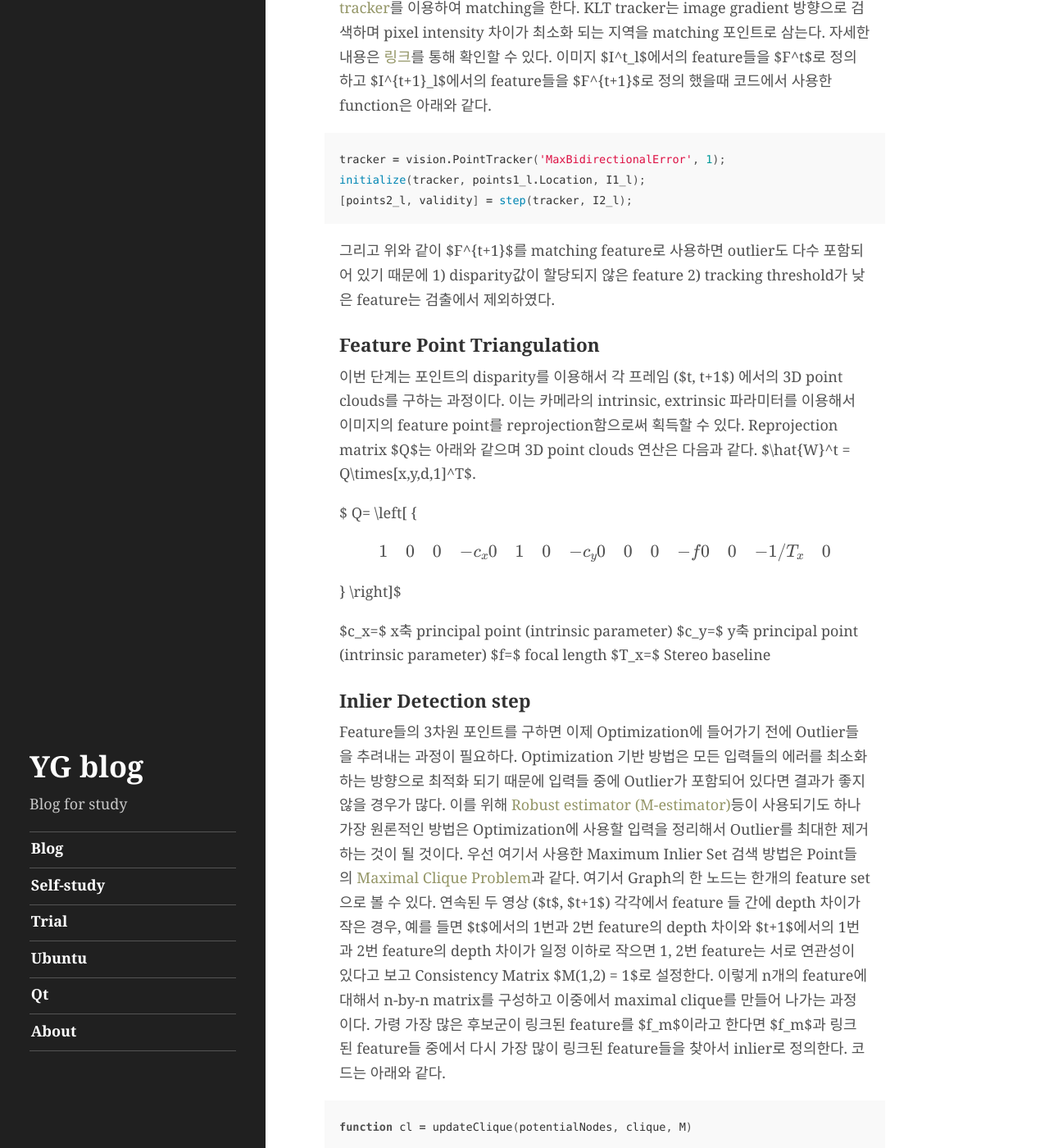
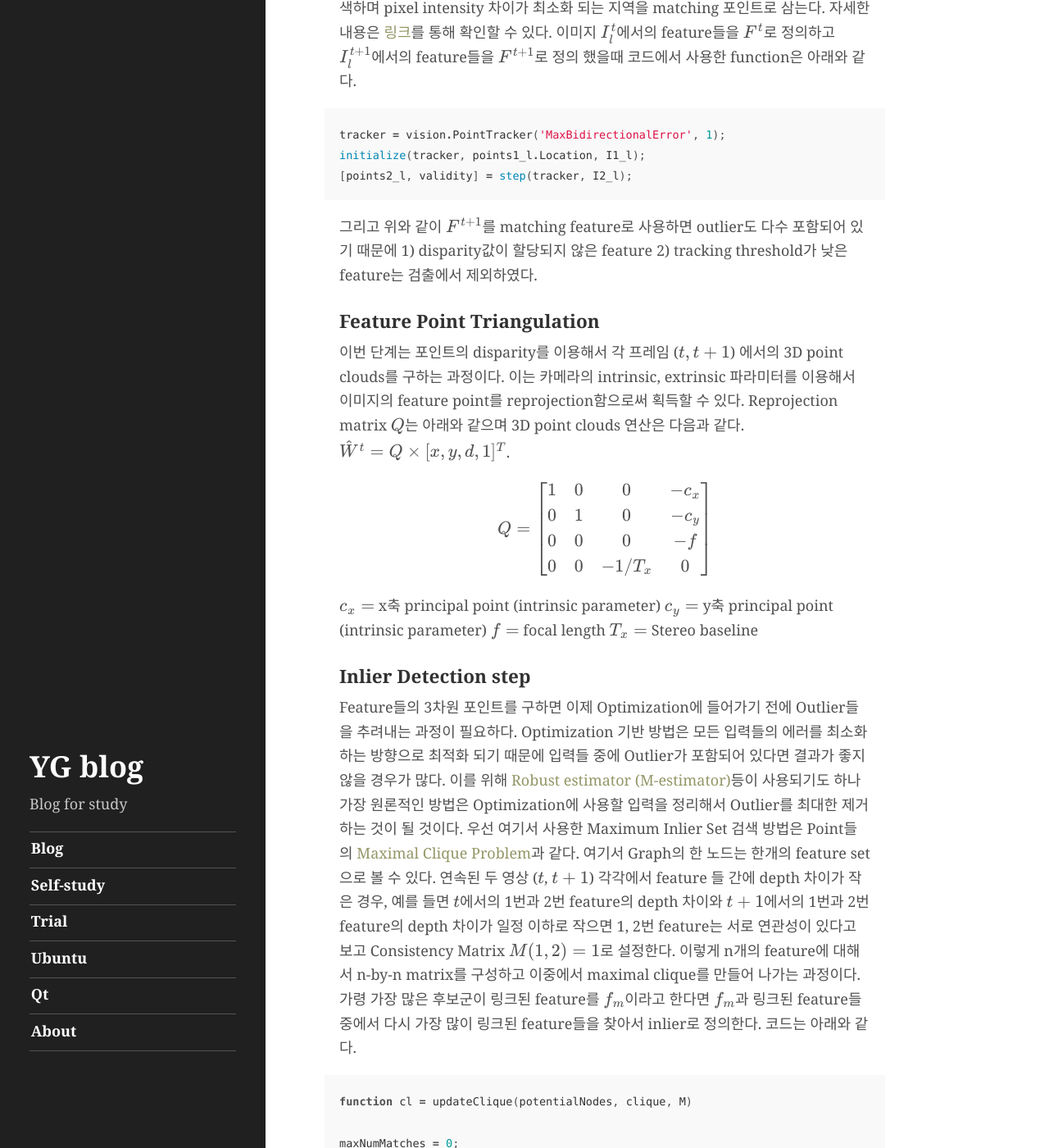
Before and after one commit to youngguncho/youngguncho.github.io, a Jekyll site: the page built from _posts/Self-study/2017-11-26-Stereo-visual-odometry.md, in a window 1280 px wide and 1400 px high, scrolled down 4553 px. Shown: the whole window at 82% size. Built offline with Jekyll 4.4.1, drawn with Linux system fonts in a browser that asks for light colours; formulas are drawn with MathJax 3; some of the changed text lies outside the part shown.

Commit message:
fix mathjax

````diff
--- a/_posts/Self-study/2017-11-26-Stereo-visual-odometry.md
+++ b/_posts/Self-study/2017-11-26-Stereo-visual-odometry.md
@@ -1,17 +1,17 @@
 ---
 layout: post
-title:  "Stereo Visual Odometry Scratch"
+title:  "Stereo Visual Odometry Scratch!"
 date:   2017-11-26 02:07:58 +0900
 tags: [Self-study]
 description: >
   Stereo Visual Odometry
 ---
 
-이번 글은 Visual odometry에 대한 대략적인 설명은 담고있다. SLAM을 접하면 가장 기본적으로 보게 되는 용어중 하나가 'Odometry'인데 이 글을 통해 기본적인 Visual Odometry에 대한 개념을 이해할 수 있기를 기대한다. 글은 기본적으로 [Avi Shingh의 영문포스트](https://avisingh599.github.io/vision/visual-odometry-full/)를 번역+수정하여 작성하였다. Visaul Odometry 샘플 알고리즘은 Avi Shingh과 같이 [Real-Time Stereo Visual Odometry for Autonomous Ground Vehicles(Howard2008)](https://www-robotics.jpl.nasa.gov/publications/Andrew_Howard/howard_iros08_visodom.pdf)을 기반으로 하였다. [코드](https://github.com/youngguncho/vo-howard08)는 원문 포스트의 깃허브를 Folk해서 부분적으로 수정하였다.
+이번 글은 Visual odometry에 대한 대략적인 설명은 담고있다. SLAM을 접하면 가장 기본적으로 보게 되는 용어중 하나가 'Odometry'인데 이 글을 통해 기본적인 Visual Odometry에 대한 개념을 이해할 수 있기를 기대한다. 글은 기본적으로 [Avi Shingh의 영문포스트](https://avisingh599.github.io/vision/visual-odometry-full/)를 번역+수정하여 작성하였다. Visaul Odometry 샘플 알고리즘은 Avi Shingh과 같이 [Real-Time Stereo Visual Odometry for Autonomous Ground Vehicles(Howard2008)](https://www-robotics.jpl.nasa.gov/publications/Andrew_Howard/howard_iros08_visodom.pdf)을 기반으로 하였다. 코드는 원문 포스트의 깃허브를 Folk해서 부분적으로 수정하였다[]
 
 
  ## What is Odometry?
-Odometry 또는 오도메트리라고 불리는 용어는 무엇을 표현할까? 자동차 계기판을 보면 차량이 간 거리를 표현하는 '주행거리' 표시가 있는데 이를 영어로 [Odometer](https://en.wikipedia.org/wiki/Odometer)라고 표현한다. 예상컨데 차량의 바퀴 회전수를 체크해서 (엔코더와 같이) 차량의 진행 거리를 측정하여 나타낼 것이다. Robotics에서의 Odometry를 좀 더 일반적인 표현을 사용하는데 단순한 이동거리가 아니라 로봇이 움직인 전체 경로를 표현하기도 한다. 이러한 경로를 구할 때 사용한 센서에 따라서 Wheel Odometry (엔코더), Visual Odometry (카메라), Visual Inertial Odometry (카메라 + IMU) 등으로 표현한다. Odometry에서 나타내는 경로는 로봇의 Pose들로 구성되어 있고 일반적으로 시간 $t$일때의 포즈는 $X^t = [x^t, y^t, z^t, \phi^t, \theta^t, \psi^t]$로 나타낸다. 여기서 $[\phi^t, \theta^t, \psi^t]$는 [Euler angles](http://mathworld.wolfram.com/EulerAngles.html)을 표현하며 $[x^t, y^t, z^t]$는  [Cartesian coordinate](https://en.wikipedia.org/wiki/Cartesian_coordinate_system)에서 나타낸다. 결국 Visual Odometry라 함은 카메라 (이미지)를 이용해서 구한 카메라의 포즈 또는 로봇의 포즈를 의미한다.
+Odometry 또는 오도메트리라고 불리는 용어는 무엇을 표현할까? 자동차 계기판을 보면 차량이 간 거리를 표현하는 '주행거리' 표시가 있는데 이를 영어로 [Odometer](https://en.wikipedia.org/wiki/Odometer)라고 표현한다. 예상컨데 차량의 바퀴 회전수를 체크해서 (엔코더와 같이) 차량의 진행 거리를 측정하여 나타낼 것이다. Robotics에서의 Odometry를 좀 더 일반적인 표현을 사용하는데 단순한 이동거리가 아니라 로봇이 움직인 전체 경로를 표현하기도 한다. 이러한 경로를 구할 때 사용한 센서에 따라서 Wheel Odometry (엔코더), Visual Odometry (카메라), Visual Inertial Odometry (카메라 + IMU) 등으로 표현한다. Odometry에서 나타내는 경로는 로봇의 Pose들로 구성되어 있고 일반적으로 시간 $$t$$일때의 포즈는 $$X^t = [x^t, y^t, z^t, \phi^t, \theta^t, \psi^t]$$로 나타낸다. 여기서 $$[\phi^t, \theta^t, \psi^t]$$는 [Euler angles](http://mathworld.wolfram.com/EulerAngles.html)을 표현하며 $$[x^t, y^t, z^t]$$는  [Cartesian coordinate](https://en.wikipedia.org/wiki/Cartesian_coordinate_system)에서 나타낸다. 결국 Visual Odometry라 함은 카메라 (이미지)를 이용해서 구한 카메라의 포즈 또는 로봇의 포즈를 의미한다.
 
 ## Stereo? Monocular?
 Visual Odometry라는 키워드로 검색해보면 주로 접할 수 있는 용어가 Monocular 또는 Stereo Visual Odometry이다. 두 방법의 차이는 용어에서 확인할 수 있듯이 한 대의 카메라를 사용해서 포즈를 구하면 Monocular Visual Odometry, 그리고 두 대의 카메라를 사용해서 포즈를 구하면 Stereo Visual Odometry이다.
@@ -22,22 +22,22 @@ Visual Odometry라는 키워드로 검색해보면 주로 접할 수 있는 용
 
 ### Formulation of the Problem
 #### Input
-알고리즘의 입력은 Stereo 카메라에서 오는 image pair (left and right)의 stream이 사용된다. 간단하게 표현하게 위해서 시간 (프레임) $t$와 $t+1$일때의 스테레오 카메라의 왼쪽, 오른쪽 이미지를 수식을 표현하면 $I^t_l, I^t_r, I^{t+1}_l, I^{t+1}_r$이다. 여기서 위첨자는 시간, 아래첨자는 left, right를 의미한다. 그리고 스테레오 카메라는 캘리브레이션 (Calibration)이 되어있다고 전제한다. 알고리즘에서 사용되는 사전정보 (Prior)는 캘리브레이션 결과인 두 카메라의 [Intrinsic과 extrinsinc parameter](https://kr.mathworks.com/help/vision/stereo-camera-calibration.html)이다.
+알고리즘의 입력은 Stereo 카메라에서 오는 image pair (left and right)의 stream이 사용된다. 간단하게 표현하게 위해서 시간 (프레임) $$t$$와 $$t+1$$일때의 스테레오 카메라의 왼쪽, 오른쪽 이미지를 수식을 표현하면 $$I^t_l, I^t_r, I^{t+1}_l, I^{t+1}_r$$이다. 여기서 위첨자는 시간, 아래첨자는 left, right를 의미한다. 그리고 스테레오 카메라는 캘리브레이션 (Calibration)이 되어있다고 전제한다. 알고리즘에서 사용되는 사전정보 (Prior)는 캘리브레이션 결과인 두 카메라의 [Intrinsic과 extrinsinc parameter](https://kr.mathworks.com/help/vision/stereo-camera-calibration.html)이다.
 
 #### Output
-알고리즘의 출력은 연속된 stereo image pair 간의 상대적인 포즈 정보이며 rotation matrix $R$와 translation vector $t$로 구성되어 있다.
+알고리즘의 출력은 연속된 stereo image pair 간의 상대적인 포즈 정보이며 rotation matrix $$R$$와 translation vector $$t$$로 구성되어 있다.
 
 ### The algorithm
 다양한 Stereo Odometry 알고리즘이 존재하지만 본 포스팅에서 참고할 논문은 2008년 IROS에 발표되었던 [Real-Time Stereo Visual Odometry for Autonomous Ground Vehicles(Howard2008)](https://www-robotics.jpl.nasa.gov/publications/Andrew_Howard/howard_iros08_visodom.pdf)이다. 샘플 데이터로는 Open dataset인 [KITTI benchmark dataset](http://www.cvlibs.net/datasets/kitti/eval_odometry.php)을 사용한다.
 
 Outline:
-    1. 카메라로 부터 연속된 스테레오 영상 획득 $I^t_l, I^t_r, I^{t+1}_l, I^{t+1}_r$
+    1. 카메라로 부터 연속된 스테레오 영상 획득 $$I^t_l, I^t_r, I^{t+1}_l, I^{t+1}_r$$
     2. 스테레오 영상 전처리: Undistortion & Rectification
-    3. Disparity map 계산: $D^t \gets I^t_l, I^t_r$, $D^{t+1} \gets I^{t+1}_l, I^{t+1}_r$
-    4. FAST 알고리즘으로 두 왼쪽 이미지 ($I^t_l, I^{t+1}_l$)에서 feature 검출 및 매칭
-    5. 순서 3에서 구한 Disparity map을 이용해서 순서 4에서 구한 feature들의 3D position 계산, $I^t_l, I^{t+1}_l$에서의 Point Clouds $W^t_l, W^{t+1}_l$ 획득
+    3. Disparity map 계산: $$D^t \gets I^t_l, I^t_r$$, $$D^{t+1} \gets I^{t+1}_l, I^{t+1}_r$$
+    4. FAST 알고리즘으로 두 왼쪽 이미지 ($$I^t_l, I^{t+1}_l$$)에서 feature 검출 및 매칭
+    5. 순서 3에서 구한 Disparity map을 이용해서 순서 4에서 구한 feature들의 3D position 계산, $$I^t_l, I^{t+1}_l$$에서의 Point Clouds $$W^t_l, W^{t+1}_l$$ 획득
     6. 전체 feature points들 중에서 모션 검출에 사용하기 적합한 포인트들 추리기 (Inliers)
-    7. 순서 6에서 구한 Inliers을 이용해서 Optimization, Frame $t$에서 왼쪽 카메라에 대한 Frame $t+1$의 왼쪽 카메라의 상대적인 위치를 구할 수 있다.
+    7. 순서 6에서 구한 Inliers을 이용해서 Optimization, Frame $$t$$에서 왼쪽 카메라에 대한 Frame $$t+1$$의 왼쪽 카메라의 상대적인 위치를 구할 수 있다.
 
 ### Stereo Image Preprocessing
 먼저 메일 알고리즘에 들어가기 전에 스테레오 영상을 전처리 하는 과정이 필요하다.
@@ -47,7 +47,7 @@ Outline:
 <img align="middle" src="/image/posts/Self-study/2017-11-26-Stereo-visual-odometry/epi.jpg" width="80%">
 
 ### Disparity Map computation
-스테레오 카메라에서 image pair를 획득하면 disparity map을 구할 수 있다. (카메라가 보고있는) 3차원 환경에서 어떤 점이 왼쪽 카메라에서 $(x,y)$ 위치에 있었다면 오른쪽 카메라에서 동일한 점은 $(x+d, y)$에 위치하게 된다. 여기서 $d$는 disparity를 의미하며, 반대로 두 카메라에서 disparity를 구하는 방법은 $d = x_l-x_r$이다.
+스테레오 카메라에서 image pair를 획득하면 disparity map을 구할 수 있다. (카메라가 보고있는) 3차원 환경에서 어떤 점이 왼쪽 카메라에서 $$(x,y)$$ 위치에 있었다면 오른쪽 카메라에서 동일한 점은 $$(x+d, y)$$에 위치하게 된다. 여기서 $$d$$는 disparity를 의미하며, 반대로 두 카메라에서 disparity를 구하는 방법은 $$d = x_l-x_r$$이다.
 
 Disparity map을 구할 때 사용하는 알고리즘은 Block 기반, Feature 기반 등 여러 방법이 있는데 본 포스팅에서는 (매틀랩에 내장되었는) 가장 기본적인 방법인 Block-Matching 알고리즘을 사용한다. 왼쪽 이미지에서 15x15 크기의 블록을 만들고 sliding-window 방법으로 오른쪽 이미지에서 해당 블록과 가장 유사한 부분을 찾아서 disparity를 구하는 방법이다. 수평축으로 검색을 하며 Sum-of-Absolute Differences (SAD)가 최소화하는 위치를 찾는다. 매틀랩에서는 이의 상위 버전인  [Semi-Global Block Matching algorithm](http://zone.ni.com/reference/en-XX/help/372916M-01/nivisionconceptsdita/guid-53310181-e4af-4093-bba1-f80b8c5da2f4/)이 구현되어 있으며 아래와 같이 사용한다.
 
@@ -84,7 +84,7 @@ points = cornerPoints(final_points);
 ```
 
 ### Feature Matching
-Feature를 추출하고 나면 다음단계로는 Feature description과 matching 단계이다. 일반적으로는 Mathcing을 위해서 feature descriptor를 정의하고 NNDR (Nearest Neighbor Distance Ratio)등을 이용해서 matching을 하는데 본 포스팅에서는 [KLT tracker](https://cecas.clemson.edu/~stb/klt/)를 이용하여 matching을 한다. KLT tracker는 image gradient 방향으로 검색하며 pixel intensity 차이가 최소화 되는 지역을 matching 포인트로 삼는다. 자세한 내용은 [링크](https://cecas.clemson.edu/~stb/klt/)를 통해 확인할 수 있다. 이미지 $I^t_l$에서의 feature들을 $F^t$로 정의하고 $I^{t+1}_l$에서의 feature들을 $F^{t+1}$로 정의 했을때 코드에서 사용한 function은 아래와 같다.
+Feature를 추출하고 나면 다음단계로는 Feature description과 matching 단계이다. 일반적으로는 Mathcing을 위해서 feature descriptor를 정의하고 NNDR (Nearest Neighbor Distance Ratio)등을 이용해서 matching을 하는데 본 포스팅에서는 [KLT tracker](https://cecas.clemson.edu/~stb/klt/)를 이용하여 matching을 한다. KLT tracker는 image gradient 방향으로 검색하며 pixel intensity 차이가 최소화 되는 지역을 matching 포인트로 삼는다. 자세한 내용은 [링크](https://cecas.clemson.edu/~stb/klt/)를 통해 확인할 수 있다. 이미지 $$I^t_l$$에서의 feature들을 $$F^t$$로 정의하고 $$I^{t+1}_l$$에서의 feature들을 $$F^{t+1}$$로 정의 했을때 코드에서 사용한 function은 아래와 같다.
 
 ```matlab
 tracker = vision.PointTracker('MaxBidirectionalError', 1);
@@ -92,29 +92,29 @@ initialize(tracker, points1_l.Location, I1_l);
 [points2_l, validity] = step(tracker, I2_l);
 ```
 
-그리고 위와 같이 $F^{t+1}$를 matching feature로 사용하면 outlier도 다수 포함되어 있기 때문에 1) disparity값이 할당되지 않은 feature 2) tracking threshold가 낮은 feature는 검출에서 제외하였다.
+그리고 위와 같이 $$F^{t+1}$$를 matching feature로 사용하면 outlier도 다수 포함되어 있기 때문에 1) disparity값이 할당되지 않은 feature 2) tracking threshold가 낮은 feature는 검출에서 제외하였다.
 
 
 ### Feature Point Triangulation
-이번 단계는 포인트의 disparity를 이용해서 각 프레임 ($t, t+1$) 에서의 3D point clouds를 구하는 과정이다. 이는 카메라의 intrinsic, extrinsic 파라미터를 이용해서 이미지의 feature point를 reprojection함으로써 획득할 수 있다. Reprojection matrix $Q$는 아래와 같으며 3D point clouds 연산은 다음과 같다. $\hat{W}^t = Q\times[x,y,d,1]^T$.
+이번 단계는 포인트의 disparity를 이용해서 각 프레임 ($$t, t+1$$) 에서의 3D point clouds를 구하는 과정이다. 이는 카메라의 intrinsic, extrinsic 파라미터를 이용해서 이미지의 feature point를 reprojection함으로써 획득할 수 있다. Reprojection matrix $$Q$$는 아래와 같으며 3D point clouds 연산은 다음과 같다. $$\hat{W}^t = Q\times[x,y,d,1]^T$$.
 
-$ Q=
+$$ Q=
   \left[ {\begin{array}{cccc}
    1 & 0 & 0 & -c_{x} \\
    0 & 1 & 0 & -c_{y} \\
    0 & 0 & 0 & -f \\
    0 & 0 & -1/T_{x} & 0
-  \end{array} } \right]$
+  \end{array} } \right]$$
 
-  $c_x=$ x축 principal point (intrinsic parameter)
-  $c_y=$ y축 principal point (intrinsic parameter)
-  $f=$ focal length
-  $T_x=$ Stereo baseline
+  $$c_x=$$ x축 principal point (intrinsic parameter)
+  $$c_y=$$ y축 principal point (intrinsic parameter)
+  $$f=$$ focal length
+  $$T_x=$$ Stereo baseline
 
 ### Inlier Detection step
 Feature들의 3차원 포인트를 구하면 이제 Optimization에 들어가기 전에 Outlier들을 추려내는 과정이 필요하다. Optimization 기반 방법은 모든 입력들의 에러를 최소화 하는 방향으로 최적화 되기 때문에 입력들 중에 Outlier가 포함되어 있다면 결과가 좋지 않을 경우가 많다. 이를 위해 [Robust estimator (M-estimator)](https://en.wikipedia.org/wiki/M-estimator)등이 사용되기도 하나 가장 원론적인 방법은 Optimization에 사용할 입력을 정리해서 Outlier를 최대한 제거하는 것이 될 것이다.
-우선 여기서 사용한 Maximum Inlier Set 검색 방법은 Point들의 [Maximal Clique Problem](https://en.wikipedia.org/wiki/Clique_problem)과 같다. 여기서 Graph의 한 노드는 한개의 feature set으로 볼 수 있다. 연속된 두 영상 ($t$, $t+1$) 각각에서 feature 들 간에 depth 차이가 작은 경우, 예를 들면 $t$에서의 1번과 2번 feature의 depth 차이와 $t+1$에서의 1번과 2번 feature의 depth 차이가 일정 이하로 작으면 1, 2번 feature는 서로 연관성이 있다고 보고 Consistency Matrix $M(1,2) = 1$로 설정한다. 이렇게 n개의 feature에 대해서 n-by-n matrix를 구성하고 이중에서 maximal clique를 만들어 나가는 과정이다.
-가령 가장 많은 후보군이 링크된 feature를 $f_m$이라고 한다면 $f_m$과 링크된 feature들 중에서 다시 가장 많이 링크된 feature들을 찾아서 inlier로 정의한다. 코드는 아래와 같다.
+우선 여기서 사용한 Maximum Inlier Set 검색 방법은 Point들의 [Maximal Clique Problem](https://en.wikipedia.org/wiki/Clique_problem)과 같다. 여기서 Graph의 한 노드는 한개의 feature set으로 볼 수 있다. 연속된 두 영상 ($$t$$, $$t+1$$) 각각에서 feature 들 간에 depth 차이가 작은 경우, 예를 들면 $$t$$에서의 1번과 2번 feature의 depth 차이와 $$t+1$$에서의 1번과 2번 feature의 depth 차이가 일정 이하로 작으면 1, 2번 feature는 서로 연관성이 있다고 보고 Consistency Matrix $$M(1,2) = 1$$로 설정한다. 이렇게 n개의 feature에 대해서 n-by-n matrix를 구성하고 이중에서 maximal clique를 만들어 나가는 과정이다.
+가령 가장 많은 후보군이 링크된 feature를 $$f_m$$이라고 한다면 $$f_m$$과 링크된 feature들 중에서 다시 가장 많이 링크된 feature들을 찾아서 inlier로 정의한다. 코드는 아래와 같다.
 
 ```matlab
 function cl = updateClique(potentialNodes, clique, M)
@@ -158,15 +158,15 @@ end
 
 ```
 
-### Pose Computation ($R$ and $t$)
-이제 inlier pointset 까지 구했으면 마지막 과정은 inlier set을 이용해서 두 카메라간의 포즈를 구하는 과정이다. 보통 $t$ frame 기준으로 $t+1$ frame pose를 구한다. 여기서 사용한 방법은 Levenberg-Marquardt non-linear least squares를 사용하였으며 식은 다음과 같다.
+### Pose Computation ($$R$$ and $$t$$)
+이제 inlier pointset 까지 구했으면 마지막 과정은 inlier set을 이용해서 두 카메라간의 포즈를 구하는 과정이다. 보통 $$t$$ frame 기준으로 $$t+1$$ frame pose를 구한다. 여기서 사용한 방법은 Levenberg-Marquardt non-linear least squares를 사용하였으며 식은 다음과 같다.
 
-$\epsilon = \sum_{\mathcal{F}^{t}, \mathcal{F}^{t+1}} (\mathbf{j_{t}} - \mathbf{P}\mathbf{T}\mathbf{w_{t+1}})^{2} + (\mathbf{j_{t+1}} - \mathbf{P}\mathbf{T^{-1}}\mathbf{w_{t}})^{2}$
+$$\epsilon = \sum_{\mathcal{F}^{t}, \mathcal{F}^{t+1}} (\mathbf{j_{t}} - \mathbf{P}\mathbf{T}\mathbf{w_{t+1}})^{2} + (\mathbf{j_{t+1}} - \mathbf{P}\mathbf{T^{-1}}\mathbf{w_{t}})^{2}$$
 
-$j^t, j^{t+1}$: Inlier set의 2D pixel 위치
-$w^t, w^{t+1}$: 3D homogeneous coordinate
-$P$: projection matrix (3D to pixel)
-$T$: transfomation matrix  $[R|t]$
+$$j^t, j^{t+1}$$: Inlier set의 2D pixel 위치
+$$w^t, w^{t+1}$$: 3D homogeneous coordinate
+$$P$$: projection matrix (3D to pixel)
+$$T$$: transfomation matrix  $$[R|t]$$
 
 ```matlab
 function F = minimize(PAR, F1, F2, W1, W2, P1)
@@ -209,4 +209,4 @@ F = [reproj1; reproj2];
 ### Validation of results
 위 알고리즘을 실제로 적용할 때는 두 가지 추가적인 validation을 적용해서 최종 포즈를 사용할 수 있는지 확인한다.
 1. 각 Clique은 최소한 8개 이상 유사한 feature들이 있는 경우에만 노드를 추가할 것
-2. Reprojection error $\epsilon$ 은 기준 error threshold 이하로 작아야 할 것
+2. Reprojection error $$\epsilon$$ 은 기준 error threshold 이하로 작아야 할 것
````
